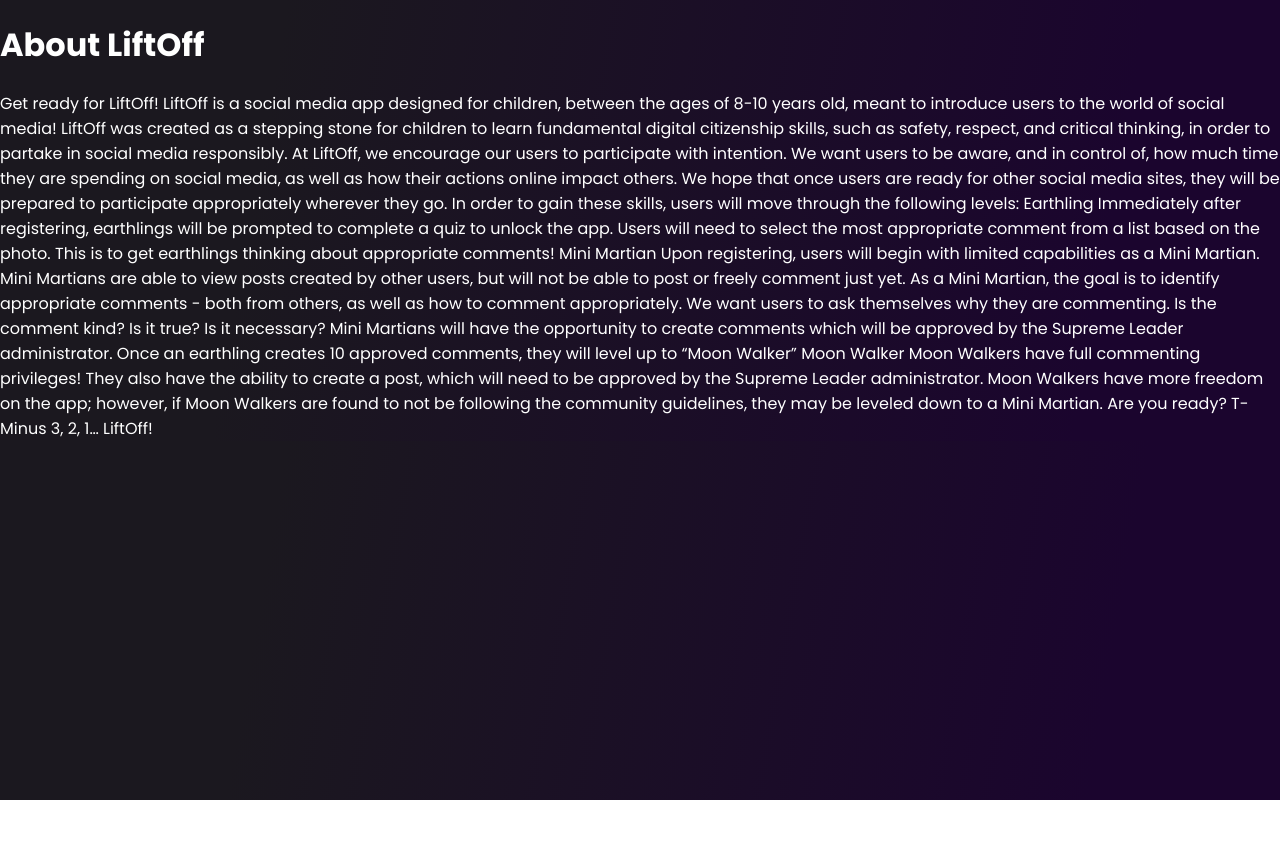
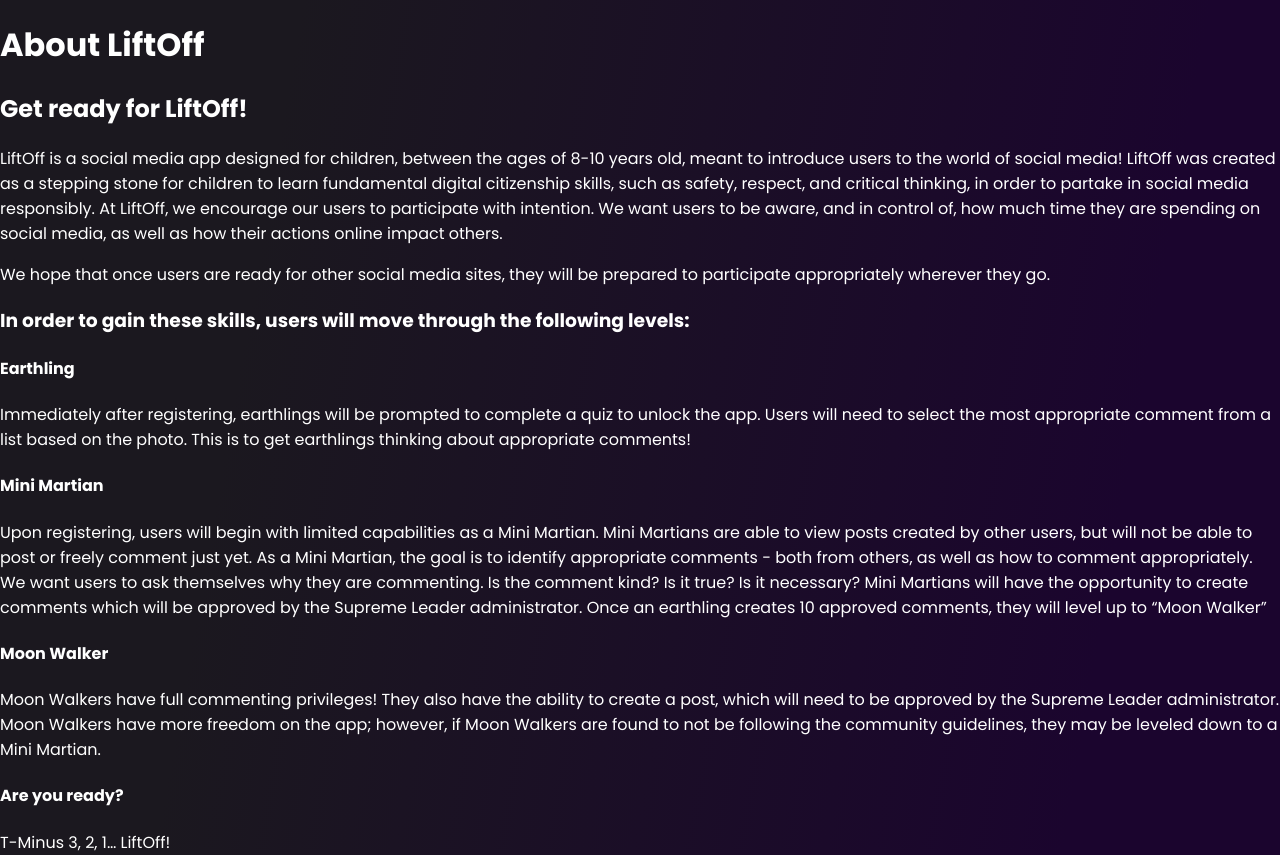
Before and after one commit to kel-si/LiftOff, a React (Create React App) app in the folder client/: page /about in a window 1280 px wide. Before the commit the page ends 800 px from the top, so only its background shows below. Built offline with nearby package versions, Linux system fonts and the light colour scheme; no server answers.

Commit message:
add elements

```diff
--- a/client/src/components/About.js
+++ b/client/src/components/About.js
@@ -5,36 +5,55 @@ export default function About() {
     <div>
       <h1>About LiftOff</h1>
       <div>
-        Get ready for LiftOff! LiftOff is a social media app designed for
-        children, between the ages of 8-10 years old, meant to introduce users
-        to the world of social media! LiftOff was created as a stepping stone
-        for children to learn fundamental digital citizenship skills, such as
-        safety, respect, and critical thinking, in order to partake in social
-        media responsibly. At LiftOff, we encourage our users to participate
-        with intention. We want users to be aware, and in control of, how much
-        time they are spending on social media, as well as how their actions
-        online impact others. We hope that once users are ready for other social
-        media sites, they will be prepared to participate appropriately wherever
-        they go. In order to gain these skills, users will move through the
-        following levels: Earthling Immediately after registering, earthlings
-        will be prompted to complete a quiz to unlock the app. Users will need
-        to select the most appropriate comment from a list based on the photo.
-        This is to get earthlings thinking about appropriate comments! Mini
-        Martian Upon registering, users will begin with limited capabilities as
-        a Mini Martian. Mini Martians are able to view posts created by other
-        users, but will not be able to post or freely comment just yet. As a
-        Mini Martian, the goal is to identify appropriate comments - both from
-        others, as well as how to comment appropriately. We want users to ask
-        themselves why they are commenting. Is the comment kind? Is it true? Is
-        it necessary? Mini Martians will have the opportunity to create comments
-        which will be approved by the Supreme Leader administrator. Once an
-        earthling creates 10 approved comments, they will level up to “Moon
-        Walker” Moon Walker Moon Walkers have full commenting privileges! They
-        also have the ability to create a post, which will need to be approved
-        by the Supreme Leader administrator. Moon Walkers have more freedom on
-        the app; however, if Moon Walkers are found to not be following the
-        community guidelines, they may be leveled down to a Mini Martian. Are
-        you ready? T-Minus 3, 2, 1… LiftOff!
+        <h2>Get ready for LiftOff!</h2>
+        <p>
+          LiftOff is a social media app designed for children, between the ages
+          of 8-10 years old, meant to introduce users to the world of social
+          media! LiftOff was created as a stepping stone for children to learn
+          fundamental digital citizenship skills, such as safety, respect, and
+          critical thinking, in order to partake in social media responsibly. At
+          LiftOff, we encourage our users to participate with intention. We want
+          users to be aware, and in control of, how much time they are spending
+          on social media, as well as how their actions online impact others.
+        </p>{" "}
+        <p>
+          We hope that once users are ready for other social media sites, they
+          will be prepared to participate appropriately wherever they go.
+        </p>{" "}
+        <h3>
+          In order to gain these skills, users will move through the following
+          levels:
+        </h3>{" "}
+        <h4>Earthling</h4>{" "}
+        <p>
+          Immediately after registering, earthlings will be prompted to complete
+          a quiz to unlock the app. Users will need to select the most
+          appropriate comment from a list based on the photo. This is to get
+          earthlings thinking about appropriate comments!
+        </p>{" "}
+        <h4>Mini Martian</h4>{" "}
+        <p>
+          Upon registering, users will begin with limited capabilities as a Mini
+          Martian. Mini Martians are able to view posts created by other users,
+          but will not be able to post or freely comment just yet. As a Mini
+          Martian, the goal is to identify appropriate comments - both from
+          others, as well as how to comment appropriately. We want users to ask
+          themselves why they are commenting. Is the comment kind? Is it true?
+          Is it necessary? Mini Martians will have the opportunity to create
+          comments which will be approved by the Supreme Leader administrator.
+          Once an earthling creates 10 approved comments, they will level up to
+          “Moon Walker”
+        </p>{" "}
+        <h4>Moon Walker</h4>{" "}
+        <p>
+          Moon Walkers have full commenting privileges! They also have the
+          ability to create a post, which will need to be approved by the
+          Supreme Leader administrator. Moon Walkers have more freedom on the
+          app; however, if Moon Walkers are found to not be following the
+          community guidelines, they may be leveled down to a Mini Martian.
+        </p>{" "}
+        <h4>Are you ready?</h4>
+        T-Minus 3, 2, 1… LiftOff!
       </div>
     </div>
   );
```
